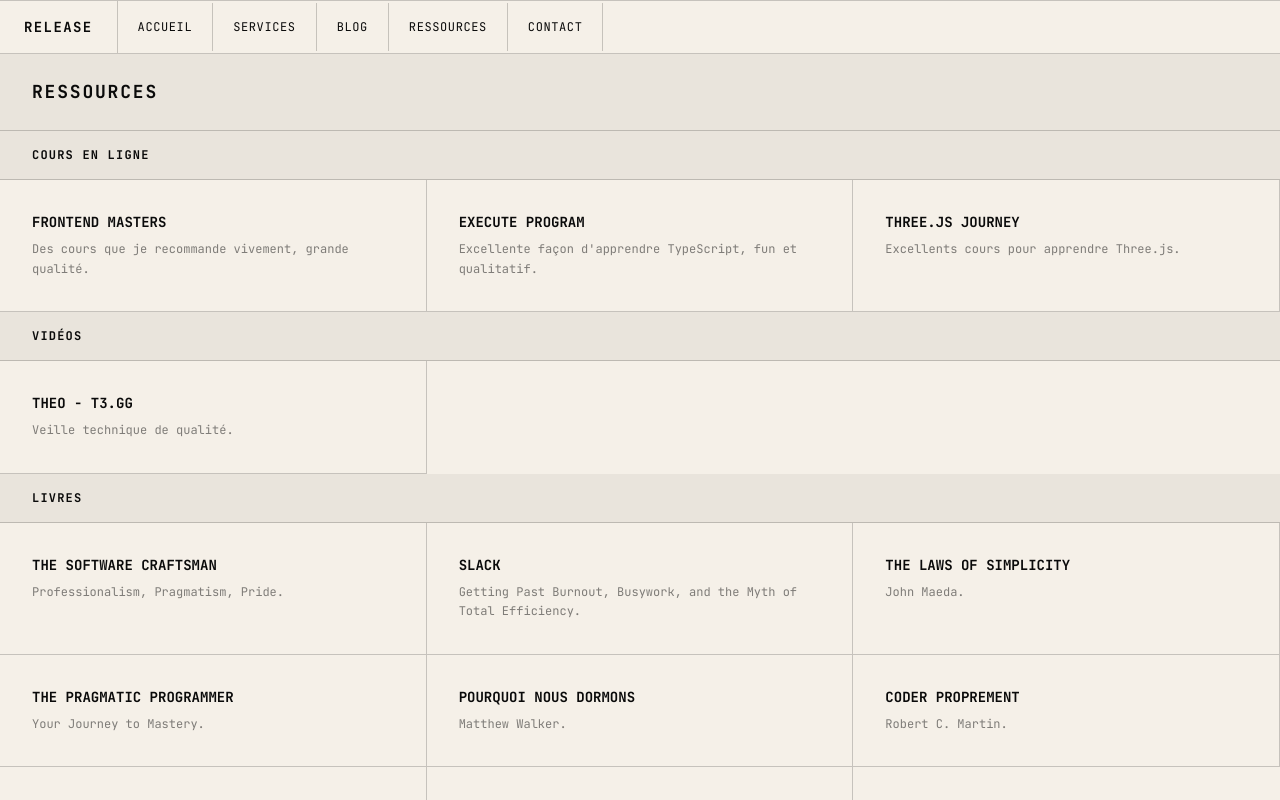
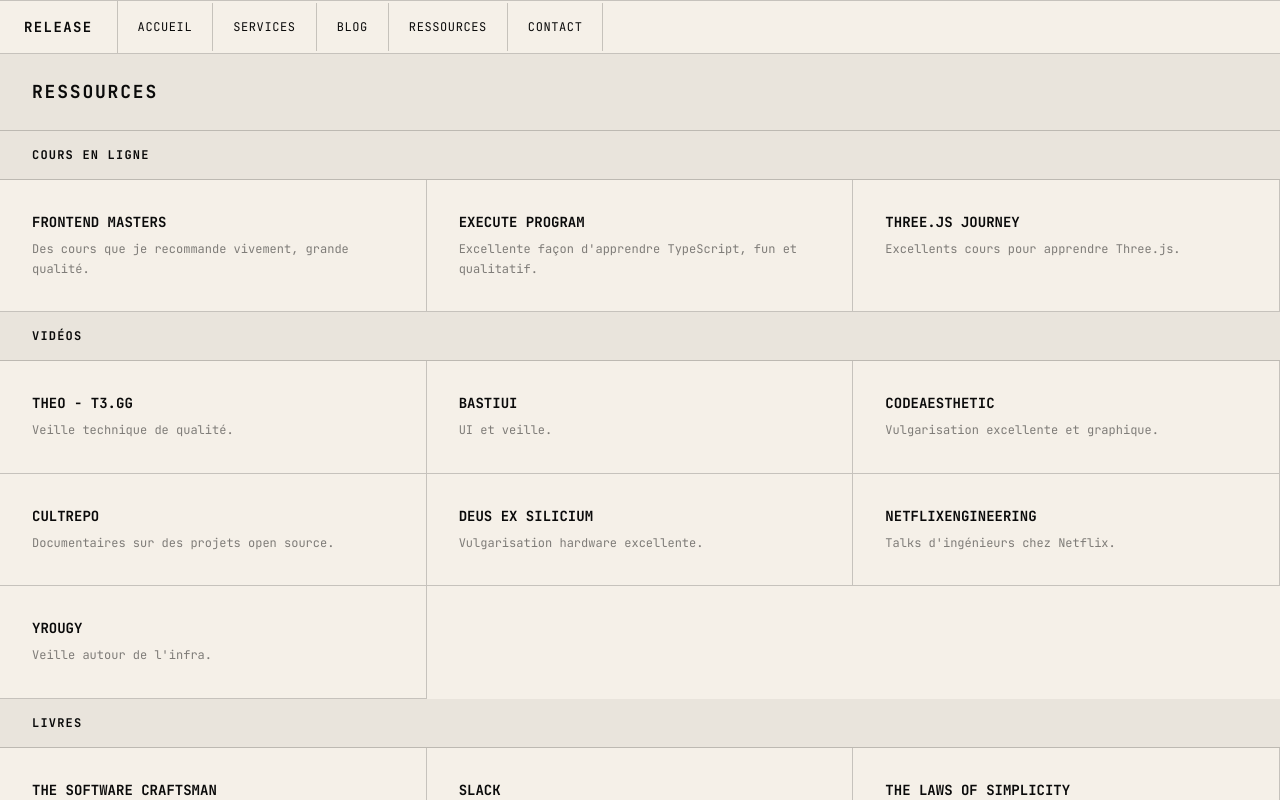
Before and after one commit to dimitri-bourreau/release-dev, a Next.js app: page /ressources in a window 1280 px wide. Shown: the top 800 px of the page. Built offline with nearby package versions, Linux system fonts and the light colour scheme.

Commit message:
feat: add youtube resources

```diff
--- a/src/app/ressources/page.tsx
+++ b/src/app/ressources/page.tsx
@@ -25,6 +25,36 @@
     title: 'Theo - t3.gg',
     url: 'https://www.youtube.com/@t3dotgg',
     desc: 'Veille technique de qualité.',
+  },
+  {
+    title: 'BastiUi',
+    url: 'https://www.youtube.com/@BastiUi',
+    desc: 'UI et veille.',
+  },
+  {
+    title: 'CodeAesthetic',
+    url: 'https://www.youtube.com/@CodeAesthetic',
+    desc: 'Vulgarisation excellente et graphique.',
+  },
+  {
+    title: 'cultrepo',
+    url: 'https://www.youtube.com/@cultrepo',
+    desc: 'Documentaires sur des projets open source.',
+  },
+  {
+    title: 'Deus Ex Silicium',
+    url: 'https://www.youtube.com/@dexsilicium',
+    desc: 'Vulgarisation hardware excellente.',
+  },
+  {
+    title: 'NetflixEngineering',
+    url: 'https://www.youtube.com/@NetflixEngineering',
+    desc: "Talks d'ingénieurs chez Netflix.",
+  },
+  {
+    title: 'yrougy',
+    url: 'https://www.youtube.com/@yrougy',
+    desc: "Veille autour de l'infra.",
   },
 ]
 
```
